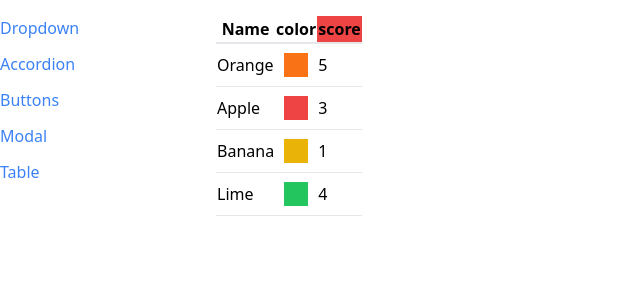
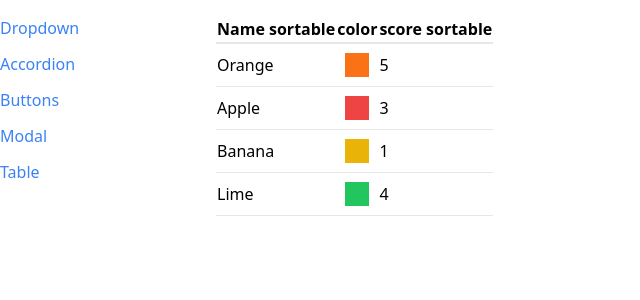
Before and after one commit to johnVundi/react-components, a React (Create React App) app: page /table in a window 1280 px wide. Shown: the top 300 px of the page, without its empty margins (0-640 px from the left). Built offline with nearby package versions, Linux system fonts and the light colour scheme.

Commit message:
configuring the sortable table

```diff
--- /dev/null
+++ b/src/components/SortableTable.js
@@ -0,0 +1,37 @@
+import React, { useState } from 'react'
+import Table from './Table'
+
+function SortableTable(props) {
+    const {config} = props;
+    const [sortOrder, setSortOrder] = useState(null);
+    const [sortBy, setSortBy] = useState(null);
+
+    const handleClick =(label)=>{
+        if(sortOrder === null){
+            setSortOrder('asc');
+            setSortBy(label);
+        }else if(sortOrder === 'asc'){
+            setSortOrder('desc');
+            setSortBy(label);
+        }else if(sortOrder === 'desc'){
+            setSortOrder(null);
+        }
+    };
+
+    const updatedConfig = config.map((column)=>{
+        if(!column.sortValue){
+            return column;
+        }
+        return{
+            ...column,
+            header:()=> <th onClick={() => handleClick(column.label)}>{column.label} sortable</th>
+        }
+    })
+
+
+  return (
+    <Table {...props} config={updatedConfig} />
+  )
+}
+
+export default SortableTable
--- a/src/pages/TablePage.js
+++ b/src/pages/TablePage.js
@@ -1,5 +1,6 @@
 import React from 'react'
 import Table from '../components/Table'
+import SortableTable from '../components/SortableTable';
 
 function TablePage() {
     const data = [
@@ -12,7 +13,8 @@ function TablePage() {
     const config = [
         {
             label: 'Name ',
-            render: (fruit) => fruit.name
+            render: (fruit) => fruit.name,
+            sortValue: (fruit)=>fruit.name
         },
         {
             label: 'color ',
@@ -21,7 +23,7 @@ function TablePage() {
         {
             label: 'score ',
             render: (fruit) => fruit.score,
-            header: ()=><th  className='bg-red-500'>score</th>
+            sortValue: (fruit)=>fruit.score
         },
     ];
      const keyFn = (fruit) =>{
@@ -30,7 +32,7 @@ function TablePage() {
 
     return (
         <div>
-            <Table keyFn={keyFn} config={config} data={data} />
+            <SortableTable keyFn={keyFn} config={config} data={data} />
         </div>
     )
 }
```
